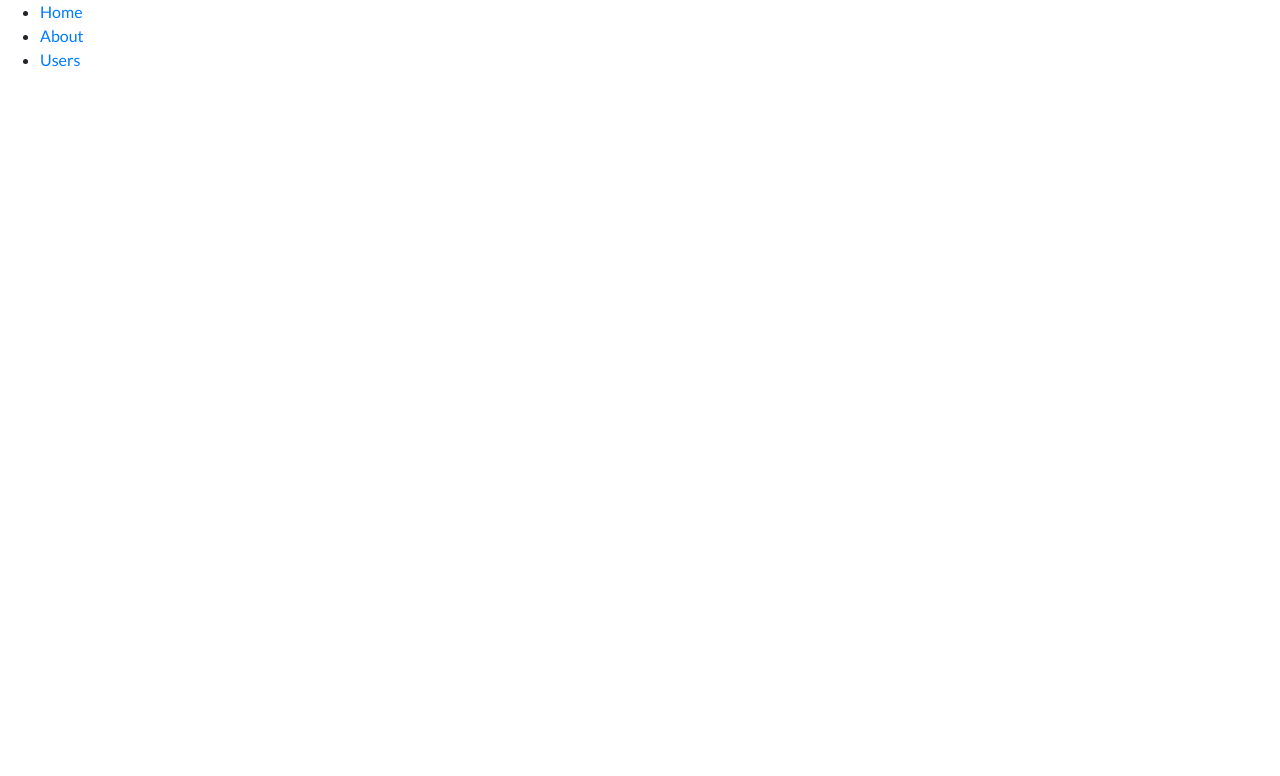
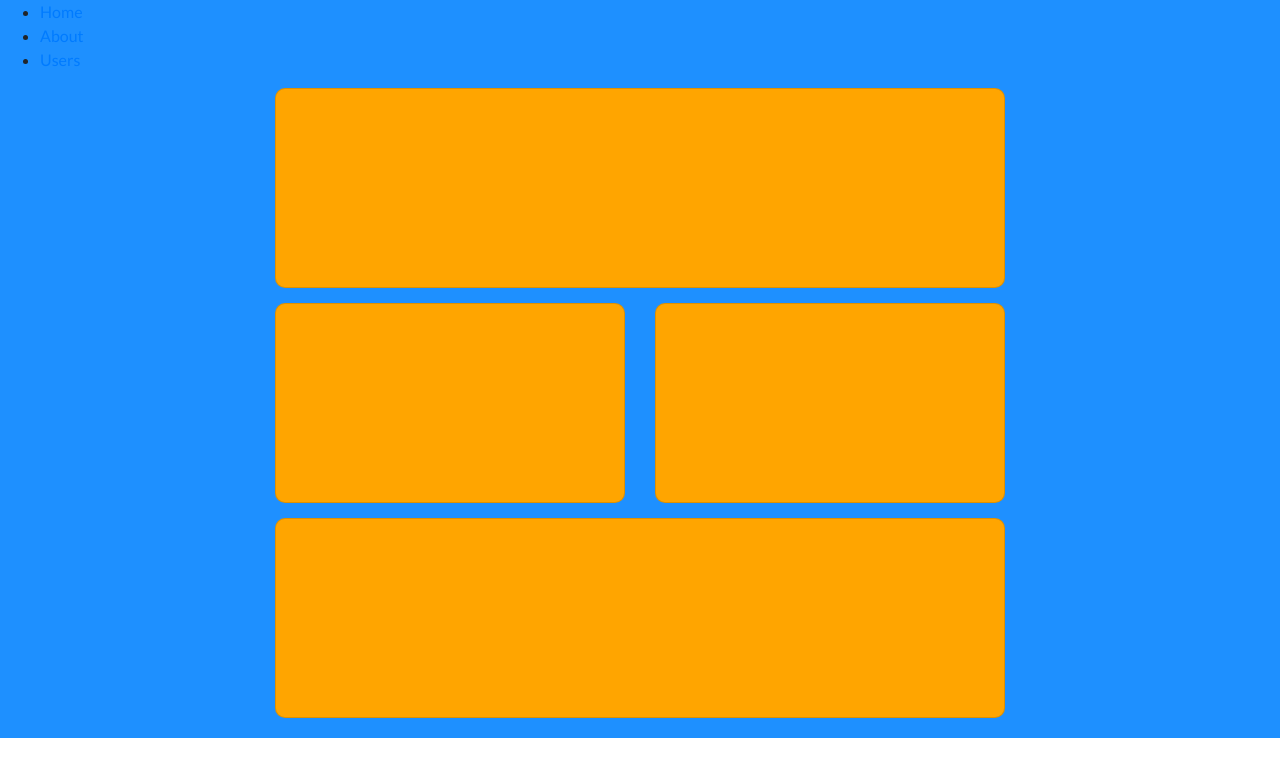
Before and after one commit to Marion-H/hackathon_front, a React (Create React App) app: page /dashboard in a window 1280 px wide. Shown: the top 776 px of the page. Built offline with nearby package versions, Linux system fonts and the light colour scheme.

Commit message:
add dashboard component

```diff
--- a/public/index.html
+++ b/public/index.html
@@ -33,6 +33,11 @@
   <body>
     <noscript>You need to enable JavaScript to run this app.</noscript>
     <div id="root"></div>
+    <style>
+      #root {
+        background-color: dodgerblue;
+      }
+    </style>
     <!--
       This HTML file is a template.
       If you open it directly in the browser, you will see an empty page.
--- a/src/Router.jsx
+++ b/src/Router.jsx
@@ -1,6 +1,7 @@
 import React from "react";
 import { BrowserRouter as Router, Switch, Route, Link } from "react-router-dom";
 import Connexion from "./components/Register";
+import Dashboard from "./components/Dashboard/Dashboard";
 
 export default function MyRouter() {
   return (
@@ -29,6 +30,7 @@ export default function MyRouter() {
             <Users />
           </Route>
           <Route exact path="/" component={Connexion} />
+          <Route exact path="/dashboard" component={Dashboard} />
         </Switch>
       </div>
     </Router>
--- /dev/null
+++ b/src/components/Dashboard/Dashboard.jsx
@@ -0,0 +1,84 @@
+import React from "react";
+import { Container, Row, Col, Card } from "reactstrap";
+
+export default function Dashboard() {
+  return (
+    <Container>
+      <Row>
+        <Col
+          xs={{ size: "12", offset: 0 }}
+          sm={{ size: "12", offset: 0 }}
+          md={{ size: "8", offset: 2 }}
+          lg={{ size: "8", offset: 2 }}
+        >
+          <Card
+            style={{
+              background: "orange",
+              height: "200px",
+              cursor: "pointer",
+              borderRadius: "10px",
+            }}
+          ></Card>
+        </Col>
+      </Row>
+      <Row>
+        <Col
+          xs={{ size: "6", offset: 0 }}
+          sm={{ size: "6", offset: 0 }}
+          md={{ size: "4", offset: 2 }}
+          lg={{ size: "4", offset: 2 }}
+        >
+          <Card
+            style={{
+              background: "orange",
+
+              height: "200px",
+              cursor: "pointer",
+              borderRadius: "10px",
+
+              marginTop: "15px",
+            }}
+          ></Card>
+        </Col>
+        <Col
+          xs={{ size: "6", offset: 0 }}
+          sm={{ size: "6", offset: 0 }}
+          md={{ size: "4", offset: 0 }}
+          lg={{ size: "4", offset: 0 }}
+        >
+          <Card
+            style={{
+              background: "orange",
+
+              height: "200px",
+              cursor: "pointer",
+              borderRadius: "10px",
+
+              marginTop: "15px",
+            }}
+          ></Card>
+        </Col>
+      </Row>
+      <Row>
+        <Col
+          xs={{ size: "12", offset: 0 }}
+          sm={{ size: "12", offset: 0 }}
+          md={{ size: "8", offset: 2 }}
+          lg={{ size: "8", offset: 2 }}
+        >
+          <Card
+            style={{
+              background: "orange",
+              marginTop: "15px",
+              height: "200px",
+              cursor: "pointer",
+              borderRadius: "10px",
+
+              marginBottom: "20px",
+            }}
+          ></Card>
+        </Col>
+      </Row>
+    </Container>
+  );
+}
```
